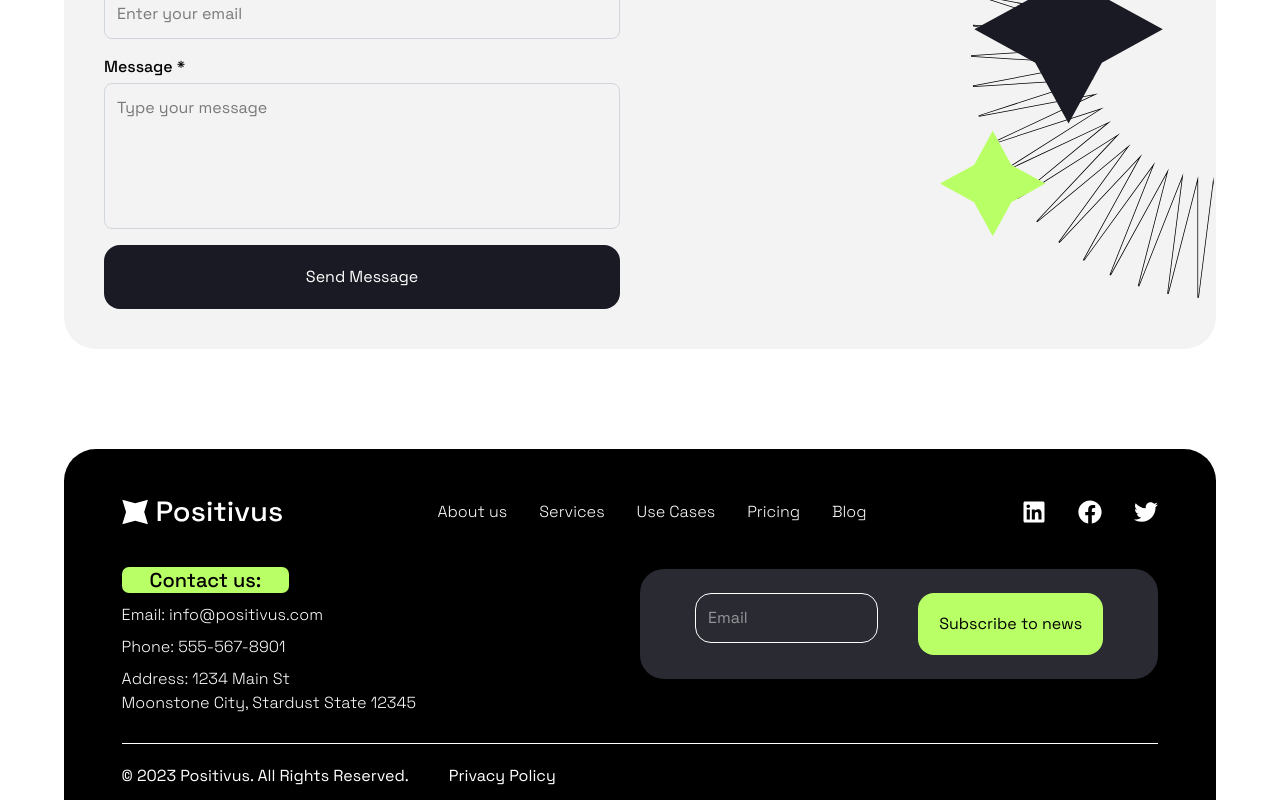
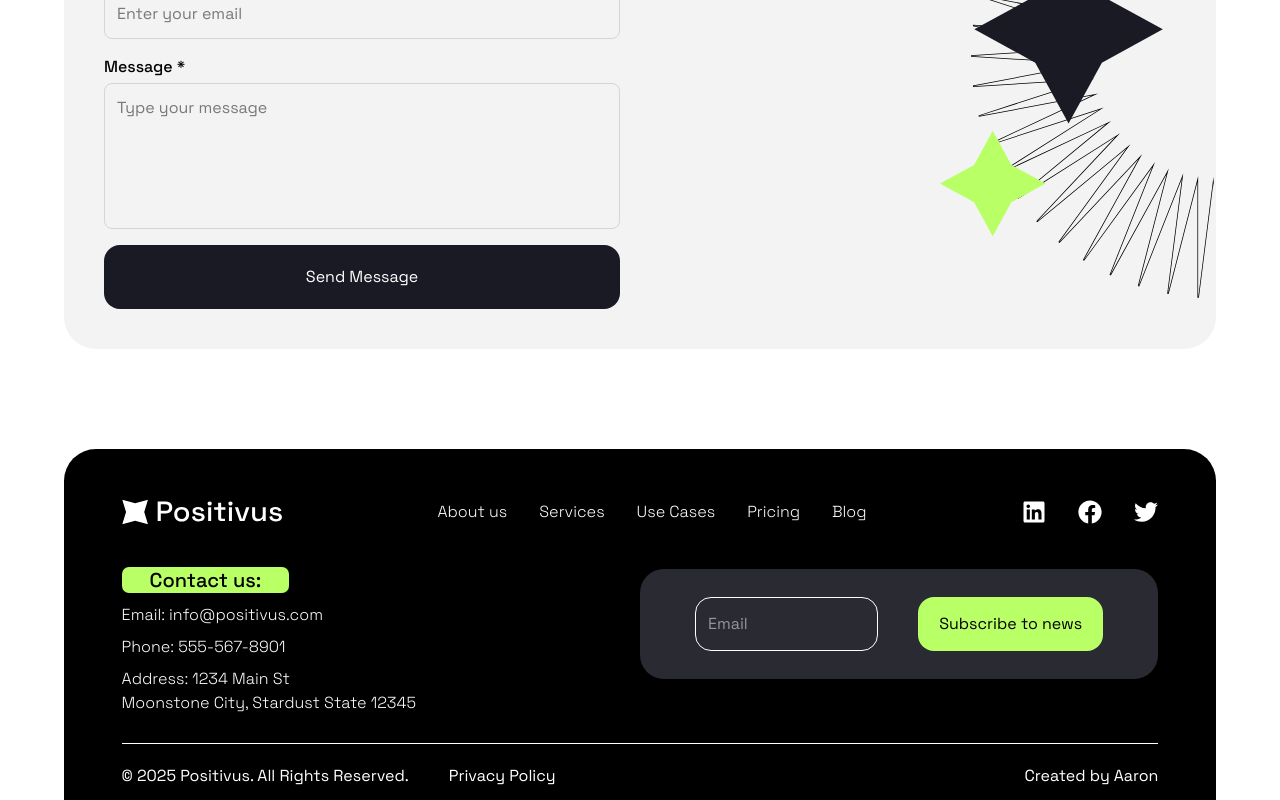
Before and after one commit to Aaron2578/positivus, a React (Vite) app: page / in a window 1280 px wide. Shown: the part 6402-7202 px from the top of the page. Built offline with nearby package versions, Linux system fonts and the light colour scheme.

Commit message:
minor updation

```diff
--- a/src/components/Footer.jsx
+++ b/src/components/Footer.jsx
@@ -37,16 +37,21 @@ function Footer() {
                     <div className='flex flex-col-reverse lg:flex'>
                         <div className='bg-[#292A32] h-[auto] lg:h-[100px] lg:flex lg:justify-between lg:items-center rounded-3xl p-[10px] lg:p-[55px]'>
                             <form className='text-white lg:flex gap-5 lg:gap-10 rounded-3xl'>
-                                <input type="text" placeholder='Email' className='w-[100%] border py-3 px-3 mb-3 lg:px-3 rounded-2xl' />
+                                <input type="text" placeholder='Email' className='w-[100%] border py-3 px-3 mb-3 lg:mb-0 lg:px-3 rounded-2xl' />
                                 <button className='w-[100%] bg-[#B9FF66] p-[15px] rounded-2xl text-black'>Subscribe to news</button>
                             </form>
                         </div>
                     </div>
                 </div>
                 <hr className='text-white my-[20px]' />
-                <div className='lg:flex gap-10 text-white pb-3'>
-                    <p>© 2023 Positivus. All Rights Reserved.</p>
-                    <p>Privacy Policy</p>
+                <div className='lg:flex justify-between items-center text-white pb-3'>
+                    <div className='lg:flex gap-10'>
+                        <p>© 2025 Positivus. All Rights Reserved.</p>
+                        <p>Privacy Policy</p>
+                    </div>
+                    <div>
+                        <p>Created by Aaron</p>
+                    </div>
                 </div>
             </div>
         </div>
```
